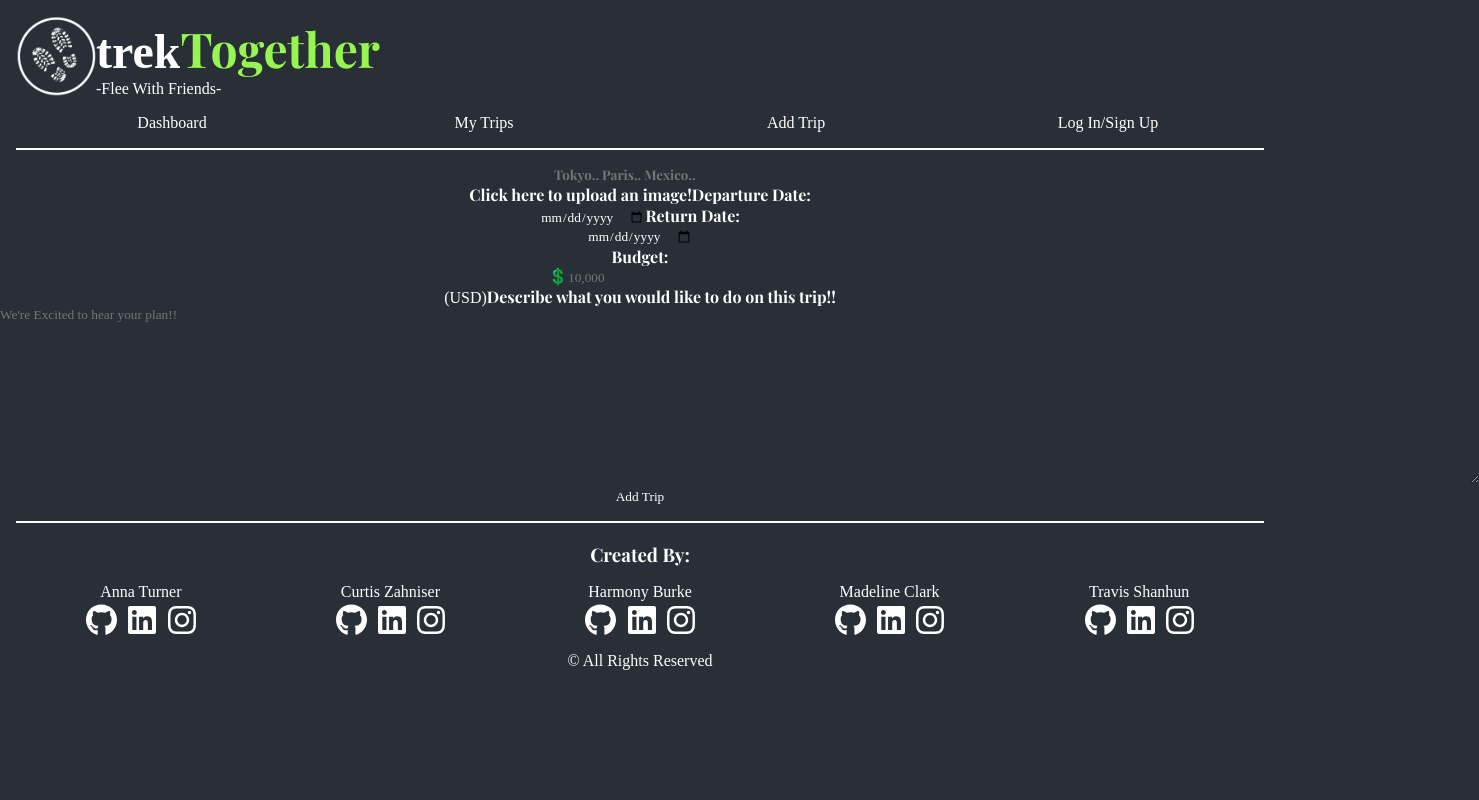
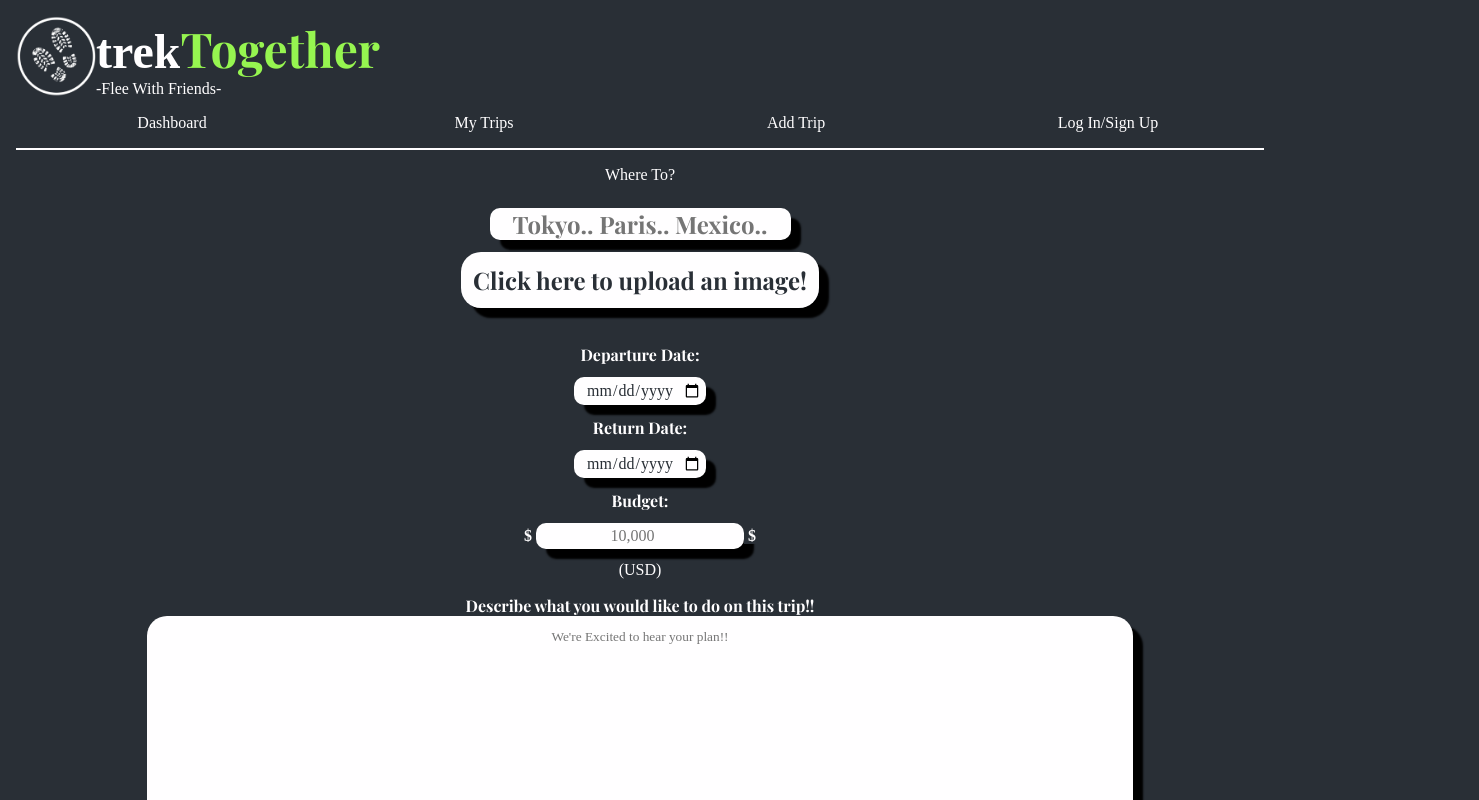
Before and after one commit to harmonyburke/trekTogether, a React (Vite) app in the folder client/: page /addtrip in a window 1280 px wide. Shown: the top 800 px of the page, 1479 px wide, since content can reach past the window. Built offline with nearby package versions, Linux system fonts and the light colour scheme; a web font is replaced by a local one.

Commit message:
style addTrip page

```diff
--- a/client/src/dummyData.json
+++ b/client/src/dummyData.json
@@ -1,6 +1,6 @@
 [{
     "id": 1,
-    "img": "./assets/images/img1.webp",
+    "img": "",
     "where": "Mexico City",
     "departureDate": "10/01/2024",
     "returnDate": "10/01/2024",
--- a/client/src/pages/AddTrip.jsx
+++ b/client/src/pages/AddTrip.jsx
@@ -7,29 +7,33 @@ const AddTrip = () => {
                 <form action="/add-trip">
                     {/* label for WHERE  */}
                     {/* input for WHERE */}
-                    <input id="whereInput" className='title' type="text" name="where" placeholder="Tokyo.. Paris.. Mexico.." /><br />
+                    <label>Where To?</label> <br />
+                    <input id="whereInput" className='title color-change' type="text" name="where" placeholder="Tokyo.. Paris.. Mexico.." /><br />
+
                     {/* input for IMG upload */}
                          {/* label for image */}
-                    <label htmlFor="fileInput" className="title custom-file-upload ">
+                    <label htmlFor="fileInput" className="title custom-file-upload color-change">
                     <input type="file" id="fileInput" hidden />
                     Click here to upload an image!
-                    </label>
+                    </label> <br />
 
-                        {/* input DEPARTURE DATE */}
-                    <label className=" title">Departure Date:</label><br />
-                    <input type="date"/>
+                       <div className="dateBudget-container">
+                         {/* input DEPARTURE DATE */}
+                    <label className="title">Departure Date:</label><br />
+                    <input type="date" className="color-change dateInput"/> <br />
                         {/* input RETURN DATE */}
-                    <label className=" title">Return Date:</label><br />
-                    <input type="date"/>
+                    <label className="title">Return Date:</label><br />
+                    <input type="date" className="color-change dateInput"/>
                         {/* input BUDGET */}
                     <h4>
                         <label className="title budget-title"> Budget: </label><br />
-                        <span>💲</span><input type="number" placeholder="10,000" />
+                        <span>$ </span><input type="number" className="color-change budgetInput" placeholder="10,000" /><span> $ </span>
                     </h4>
-                    <label>(USD)</label>
+                    <label>(USD)</label> <br />
+                       </div>
                     {/* input DESCRIPTION input */}
                     <label className="title description-title">Describe what you would like to do on this trip!!</label><br />
-                    <textarea type="date" cols="200" rows="11" placeholder="We're Excited to hear your plan!!" />
+                    <textarea type="date" className="color-change textAreaInput" placeholder="We're Excited to hear your plan!!" /> <br />
                     <button type="submit" className="addTrip-submit ">Add Trip</button>
                 </form>
         </section>
--- a/client/src/pages/MyTrips.jsx
+++ b/client/src/pages/MyTrips.jsx
@@ -1,5 +1,3 @@
-import { useState, useEffect } from 'react'
-
 import trips from '../dummyData.json'
 import TripList from '../components/TripList'
 import defaultPic from '../assets/defaultPic.jpeg'
--- a/client/src/style/addTrip.css
+++ b/client/src/style/addTrip.css
@@ -1 +1,75 @@
 /* addTrip */
+
+#whereInput {
+ font-size: 1.5em;
+ margin: 1em;
+ border-radius: 10px;
+ text-align: center;
+ box-shadow: 10px 10px 2px black;
+}
+
+#whereInput:hover,
+.custom-file-upload:hover,
+.dateInput:hover,
+.budgetInput:hover,
+.textAreaInput:hover {
+    box-shadow: 5px 5px 2.5px black;
+    border: solid 1px var(--green);
+}
+
+#whereInput:focus,
+.custom-file-upload:focus,
+.dateInput:focus,
+.budgetInput:focus,
+.textAreaInput:focus {
+    outline: var(--green);
+}
+
+.custom-file-upload {
+    font-size: 1.5em;
+    padding: .5em;
+    border-radius: 20px;
+    margin: 2em 0;
+    box-shadow: 10px 10px 2px black;
+}
+
+.dateBudget-container {
+    font-size: 1em;
+    margin: 3em 0 1em 0;
+}
+
+.dateInput,
+.budgetInput {
+    text-align: center;
+    font-size: 1em;
+    padding: .25em;
+    border-radius: 10px;
+    margin: .75em 0;
+    box-shadow: 10px 10px 2px black;
+}
+
+.textAreaInput {
+    text-align: center;
+    resize: none;
+    padding: 1em;
+    width: 75%;
+    height: 15em;
+    border-radius: 20px;
+    box-shadow: 10px 10px 2px black;
+}
+
+.addTrip-submit {
+    margin: 1em 0 1em 0;
+    font-size: 2em;
+    padding: .5em 2em;
+    border-radius: 50px;
+    color: var(--grey);
+    background-color: var(--green);
+    box-shadow: 10px 10px 2px black;
+}
+
+.addTrip-submit:hover {
+    box-shadow: 5px 5px 2.5px black;
+    border: solid 2px var(--white);
+    color: var(--white);
+}
--- a/client/src/style/tripPage.css
+++ b/client/src/style/tripPage.css
@@ -3,7 +3,6 @@
 
 section img {
     width: 100%;
-    object-fit: scale-down;
 }
 
 .tripInfo-title {
```
